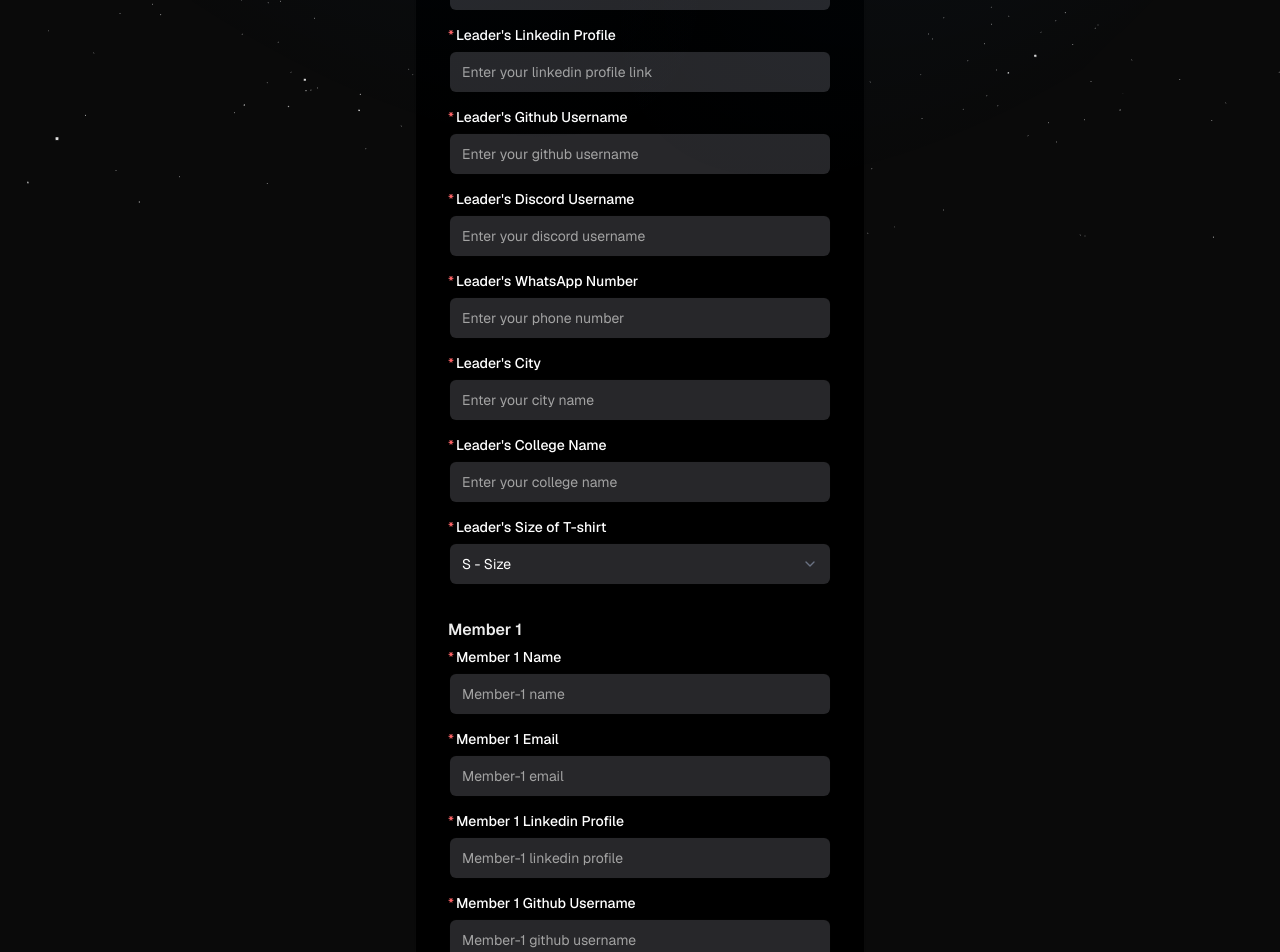
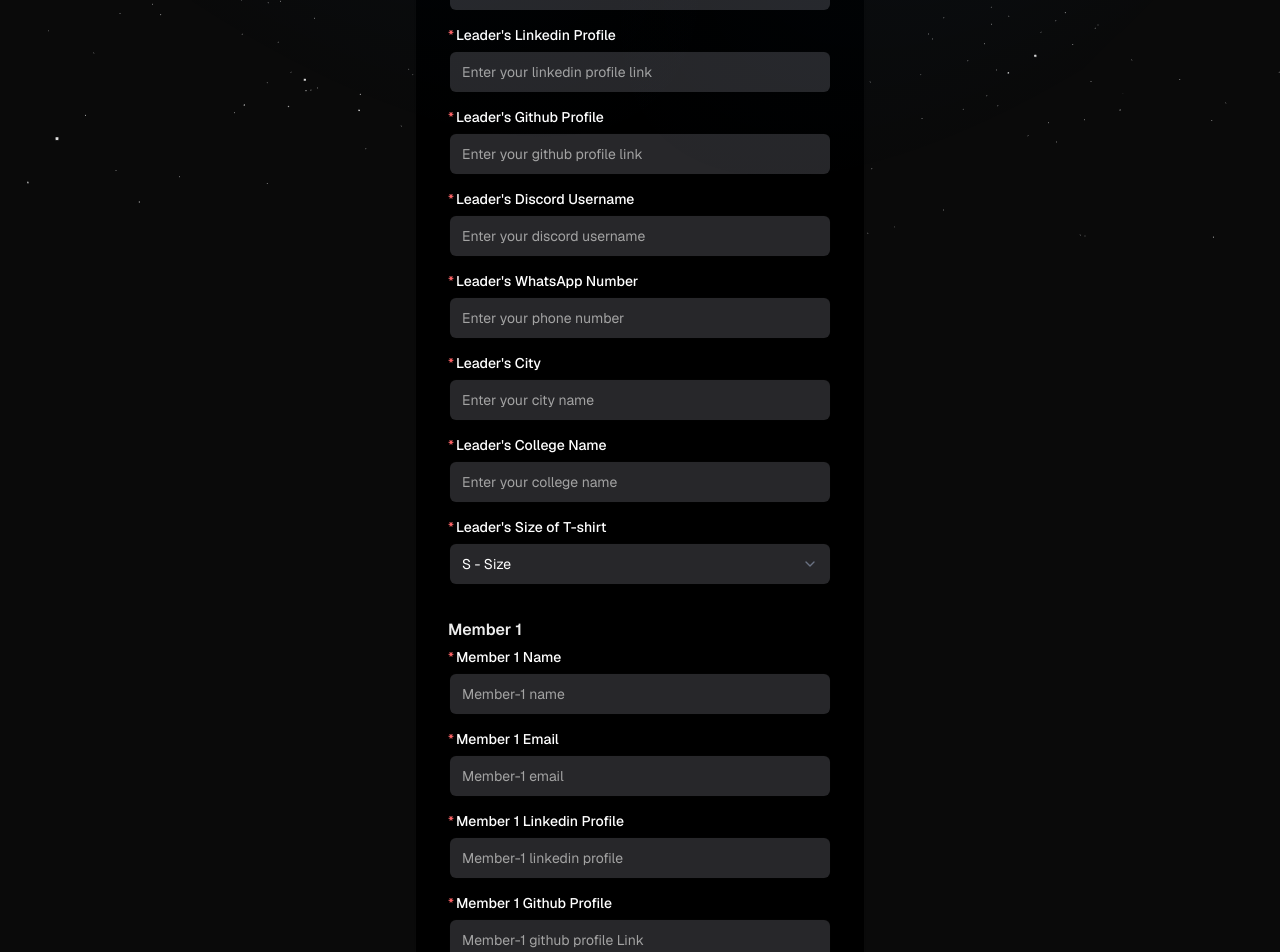
Before and after one commit to Souvik0216J/Hack-O-Lution-2025, a Next.js app: page /register in a window 1280 px wide. Shown: the part 560-1512 px from the top of the page. Built offline with nearby package versions, Linux system fonts and the light colour scheme; a web font is replaced by a local one.

Commit message:
register from improvement

```diff
--- a/src/app/register/page.tsx
+++ b/src/app/register/page.tsx
@@ -208,8 +208,8 @@ function Page() {
           </LabelInputContainer>
 
           <LabelInputContainer className="mb-4">
-            <Label htmlFor="github"><span className="text-red-400 mr-0.5">*</span>Leader&apos;s Github Username</Label>
-            <Input id="github" placeholder="Enter your github username" type="text" required
+            <Label htmlFor="github"><span className="text-red-400 mr-0.5">*</span>Leader&apos;s Github Profile</Label>
+            <Input id="github" placeholder="Enter your github profile link" type="text" required
               onChange={(e) => setUser({
                 ...user, leaderGithub: e.target.value
               })}
@@ -336,12 +336,12 @@ function Page() {
               </LabelInputContainer>
 
               <LabelInputContainer className="mb-4">
-                <Label><span className="text-red-400 mr-0.5">*</span>Member {index + 1} Github Username</Label>
+                <Label><span className="text-red-400 mr-0.5">*</span>Member {index + 1} Github Profile</Label>
                 <Input
                   type="text"
                   value={member.github}
                   required
-                  placeholder={`Member-${index + 1} github username`}
+                  placeholder={`Member-${index + 1} github profile Link`}
                   onChange={(e) => {
                     const newMembers = [...user.members];
                     newMembers[index].github = e.target.value;
```
